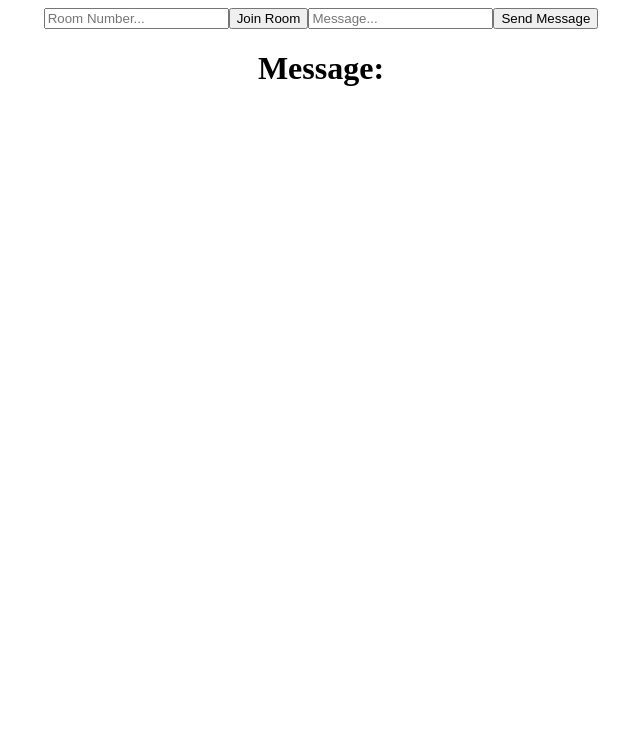
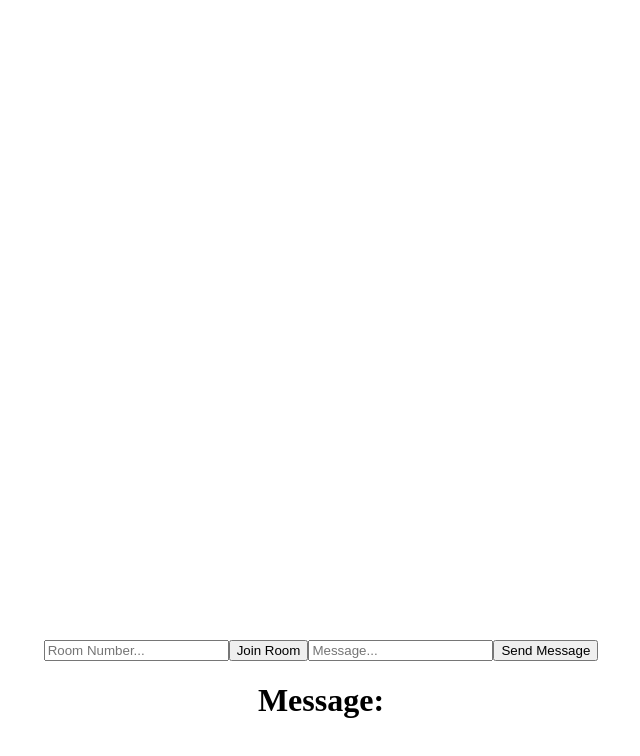
Before and after one commit to 28-png/zoom-clone, a React (Create React App) app in the folder client/: page /fc45043d-7a7c-48d7-8830-be532e0906df in a window 1280 px wide. Shown: the top 756 px of the page, without its empty margins (319-959 px from the left). Built offline with nearby package versions, Linux system fonts and the light colour scheme; no server answers.

Commit message:
added unique room id to url query

```diff
--- a/client/package.json
+++ b/client/package.json
@@ -8,8 +8,11 @@
     "@testing-library/user-event": "^13.5.0",
     "react": "^18.2.0",
     "react-dom": "^18.2.0",
+    "react-router-dom": "^6.21.1",
     "react-scripts": "5.0.1",
+    "react-webcam": "^7.2.0",
     "socket.io-client": "^4.7.2",
+    "uuid": "^9.0.1",
     "web-vitals": "^2.1.4"
   },
   "scripts": {
--- a/client/src/App.css
+++ b/client/src/App.css
@@ -2,37 +2,14 @@
   text-align: center;
 }
 
-.App-logo {
-  height: 40vmin;
-  pointer-events: none;
+.video-grid {
+  display: grid;
+  grid-template-columns: repeat(auto);
+  grid-auto-rows: 300px;
 }
 
-@media (prefers-reduced-motion: no-preference) {
-  .App-logo {
-    animation: App-logo-spin infinite 20s linear;
-  }
+video {
+  width: 100%;
+  height: 100%;
+  object-fit: cover;
 }
-
-.App-header {
-  background-color: #282c34;
-  min-height: 100vh;
-  display: flex;
-  flex-direction: column;
-  align-items: center;
-  justify-content: center;
-  font-size: calc(10px + 2vmin);
-  color: white;
-}
-
-.App-link {
-  color: #61dafb;
-}
-
-@keyframes App-logo-spin {
-  from {
-    transform: rotate(0deg);
-  }
-  to {
-    transform: rotate(360deg);
-  }
-}
--- a/client/src/App.js
+++ b/client/src/App.js
@@ -1,7 +1,12 @@
+import { BrowserRouter, Routes, Route, Navigate } from 'react-router-dom';
 import './App.css';
 import io from 'socket.io-client';
 import { useEffect, useState } from "react"
+import Webcam from "react-webcam"
+import { v4 as uuid } from 'uuid';
 const socket = io.connect("http://localhost:3001")
+
+
 
 
 function App() {
@@ -9,6 +14,10 @@ function App() {
 
   const [message, setMessage] = useState("");
   const [messageReceived, setMessageReceived] = useState("")
+
+
+  const newUuid = uuid()
+
 
   const joinRoom = () => {
     if (room !== "") {
@@ -28,6 +37,12 @@ function App() {
 
   return (
     <div className="App">
+      <BrowserRouter>
+      <Routes>
+      <Route path="/" element={ <Navigate to={ `/${newUuid}` } /> } />
+      </Routes>
+      </BrowserRouter>
+      <Webcam className='video-grid'/>
       <input
         placeholder='Room Number...'
         onChange={(event) => {
```
Also changed, not shown: 2 other files (tests, documents, lock files or other folders).
